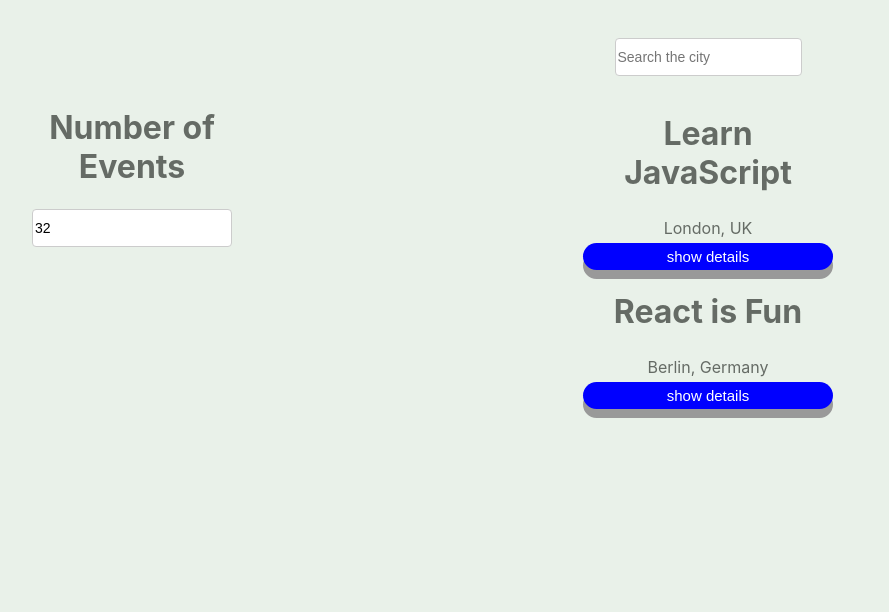
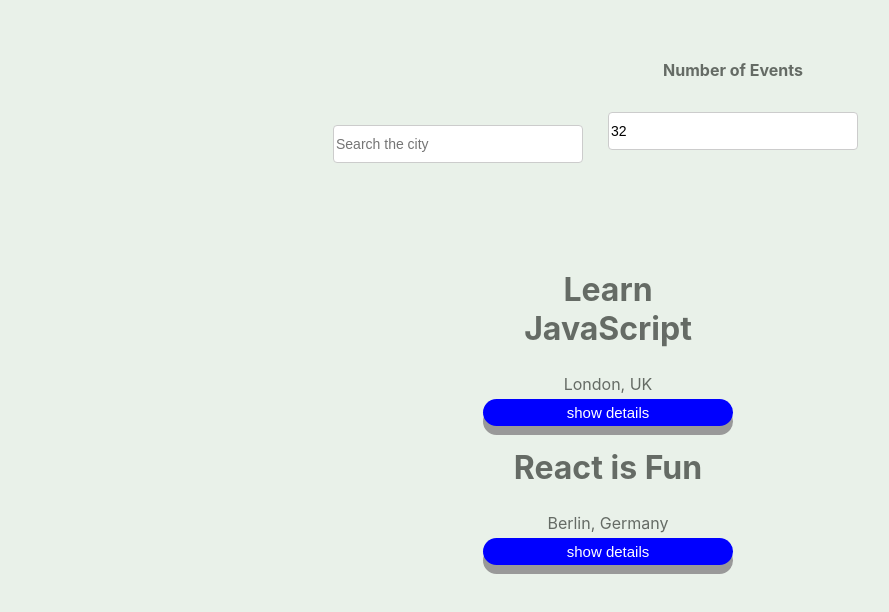
Before and after one commit to Begli0102/meet-app, a React (Create React App) app: page / in a window 1280 px wide. Shown: the top 612 px of the page, without its empty margins (32-921 px from the left). Built offline with nearby package versions, Linux system fonts and the light colour scheme; what atatus-spa would draw is missing.

Commit message:
add AlertInfo and ErrorAlert

```diff
--- /dev/null
+++ b/src/Alert.js
@@ -0,0 +1,54 @@
+import React, { Component } from 'react';
+
+class Alert extends Component {
+  constructor(props) {
+    super(props);
+    this.color = null;
+  }
+
+  getStyle = () => {
+    return {
+      color: this.color,
+    };
+  }
+
+  render() {
+    return (
+      <div className="Alert">
+        <p style={this.getStyle()}>{this.props.text}</p>
+      </div>
+    );
+  }
+}
+
+class InfoAlert extends Alert {
+  constructor(props) {
+    super(props);
+    this.color = 'blue';
+  }
+  getStyle = () => {
+    return {
+      color: this.color,
+      fontStyle: 'italic',
+      fontSize:'15px'
+    };
+  }
+}
+
+class ErrorAlert extends Alert {
+  constructor(props) {
+    super(props);
+    this.color = 'red';
+
+  }
+  getStyle = () => {
+    return {
+      color: this.color,
+      fontStyle: 'italic',
+      fontSize:'15px'
+    };
+  }
+}
+
+
+export { InfoAlert,ErrorAlert };
--- a/src/App.css
+++ b/src/App.css
@@ -40,17 +40,18 @@ input[type="text"], input[type="number"] {
   line-height: 20px;
   align-self: center;
   height: 38px;
+  width:250px;
+  margin-top: 27px;
 }
 
-.city{
-  margin-left: 200px;
-}
+
 .EventList{
   width: 250px;
   text-align: center;
   justify-content: flex-end;
-  display: inline-flex;
+  display:inline-flex;
   flex-direction: column;
+  margin-top: 150px;
 }
 
 .event-container {
@@ -60,18 +61,34 @@ input[type="text"], input[type="number"] {
   max-width: 300px;
   margin: auto;
   position: relative;
-  justify-content: flex-end;
+  /* justify-content: flex-end;  */
+
+}
+.text-events{
+    margin-top: 0px;
+    margin-bottom: 5px;
+  }
+
+.CitySearch{
+  display: flex;
+  flex-direction: column;
+  margin-top: 60px;
 }
 .event-number {
   display: flex;
   flex-direction: column;
- float: left;
+
   width: 200px;
   margin-top:10px;
   text-align: center;
   flex-basis: 300px;
   max-width: 300px;
 
+}
+.search-container{
+  display: flex;
+  align-items: center;
+  justify-content: center;
 }
 
 
@@ -81,7 +98,7 @@ input[type="text"], input[type="number"] {
   z-index: 2;
   align-self: center;
   margin: 0;
-  top: 43px;
+  top: 155px;
   font-size: 14px;
   box-shadow: 10px 10px 16px -12px rgba(0, 0, 0, 0.75);
 }
@@ -101,7 +118,9 @@ input[type="text"], input[type="number"] {
 }
 
 .suggestions>li:hover {
-  background-color: #bcdcdb;
+  background-color: #226e6c;
+  cursor:pointer;
+  color: #eee;
 }
 
 .list {
@@ -211,6 +230,7 @@ input[type="text"], input[type="number"] {
 
 .Alert {
   font-size: 15px;
+  margin-top: -70px;
 }
 
 .data-vis-wrapper {
--- a/src/App.js
+++ b/src/App.js
@@ -73,9 +73,11 @@ class App extends Component {
 render(){
   return (
     <div className="App">
+      <div className='search-container'>
       <CitySearch locations={this.state.locations} updateEvents={this.updateEvents}/>
+      <NumberOfEvents numberOfEvents={this.state.numberOfEvents} eventCount={this.eventCount} />
+      </div>
       <EventList events={this.state.events} />
-      <NumberOfEvents numberOfEvents={this.state.numberOfEvents} eventCount={this.eventCount} />
     </div>
   );
 }
--- a/src/CitySearch.js
+++ b/src/CitySearch.js
@@ -1,28 +1,40 @@
 // src/CitySearch.js
-
 import React, { Component } from 'react';
+import { InfoAlert } from './Alert';
 
 class CitySearch extends Component {
   state = {
     query: '',
     suggestions: [],
-    showSuggestions: undefined
+    showSuggestions: false,
+    infoText:''
   }
   handleInputChanged = (event) => {
     const value = event.target.value;
+    this.setState({ showSuggestions: true });
     const suggestions = this.props.locations.filter((location) => {
       return location.toUpperCase().indexOf(value.toUpperCase()) > -1;
     });
-    this.setState({
+    if (suggestions.length === 0) {
+      this.setState({
+        query: value,
+        infoText: 'Can not find the city. Please try another city',
+        suggestions: []
+      });
+    }else{
+    return this.setState({
       query: value,
       suggestions,
+      infoText:''
     });
+  }
   };
 
   handleItemClicked = (suggestion) => {
     this.setState({
       query: suggestion,
-      showSuggestions: false
+      showSuggestions: false,
+       infoText: ''
     });
     this.props.updateEvents(suggestion);
   };
@@ -37,15 +49,18 @@ class CitySearch extends Component {
         onChange={this.handleInputChanged}
         onFocus={() => { this.setState({ showSuggestions: true }) }}
       />
-      <ul className="suggestions" style={this.state.showSuggestions ? {}: { display: 'none' }}>
+
+      <ul className="suggestions" style={this.state.showSuggestions ? {display:'flex'}: { display: 'none' }}>
+
       {this.state.suggestions.map((suggestion) => (
       <li key={suggestion} onClick={() => this.handleItemClicked(suggestion)}>{suggestion}</li>
       ))}
       <li key={'all'} onClick={() => this.handleItemClicked("all")}>
       <b className='suggest'>See all cities</b>
       </li>
-      {/* <ul className="suggestions" ></ul> */}
+
       </ul>
+      <InfoAlert text={this.state.infoText} />
       </div>
     );
   }
--- a/src/NumberOfEvents.js
+++ b/src/NumberOfEvents.js
@@ -1,22 +1,27 @@
 import React, { Component } from 'react';
+import { ErrorAlert } from './Alert';
+
 // import Button from 'react-bootstrap/Button'
 
 class  NumberOfEvents extends Component {
   state = {
     eventValue: 32,
     // value:[]
+    errorText:''
   };
 
 
   handleEventInputChanged = (event) => {
     const number = event.target.value;
-    if (number <= 0) {
-      this.setState({
+    if (number < 1 || number>32) {
+      return this.setState({
         eventValue: number,
+        errorText:'Choose the number between 1 and 32'
       });
     } else {
       this.setState({
         eventValue: number,
+        errorText:''
       });
     }
      this.props.eventCount(number);
@@ -26,7 +31,7 @@ class  NumberOfEvents extends Component {
 
     return (
       <div className="event-number">
-        <h1>Number of Events</h1>
+        <h4 className='text-events'>Number of Events</h4>
        <input type='number'
           name='numberOfEvent'
           className='event-number-input'
@@ -34,6 +39,7 @@ class  NumberOfEvents extends Component {
           value={this.state.eventValue}
           onChange={this.handleEventInputChanged}
       />
+      <ErrorAlert text={this.state.errorText} />
     </div>
     );
   }
```
